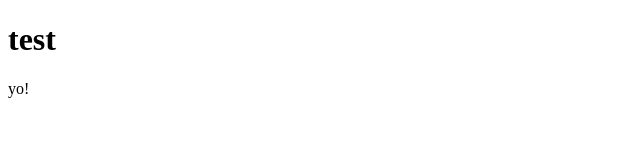
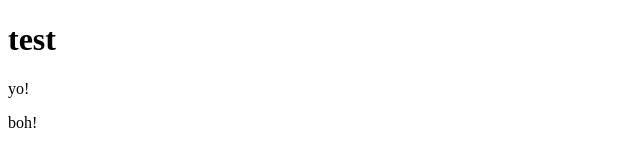
Before and after one commit to mkotcha/test, a plain HTML site: page index.html in a window 1280 px wide. Shown: the full height of the page, 0-640 px from the left. Drawn offline with Linux system fonts and the light colour scheme.

Commit message:
add 2 line

```diff
--- a/index.html
+++ b/index.html
@@ -7,6 +7,7 @@
   </head>
   <body>
     <h1>test</h1>
-    yo!
+    <p>yo!</p>
+    boh!
   </body>
 </html>
```
